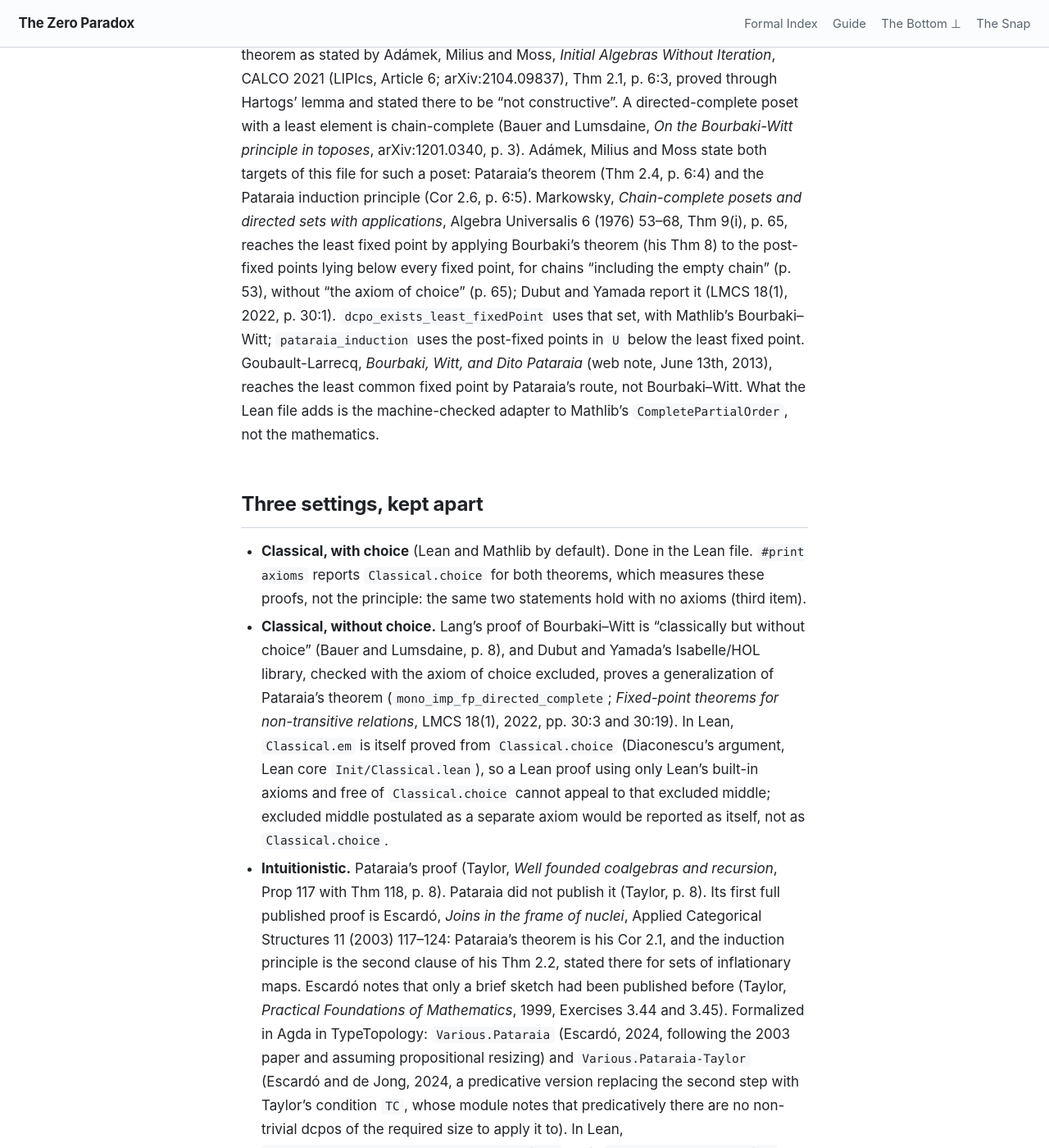
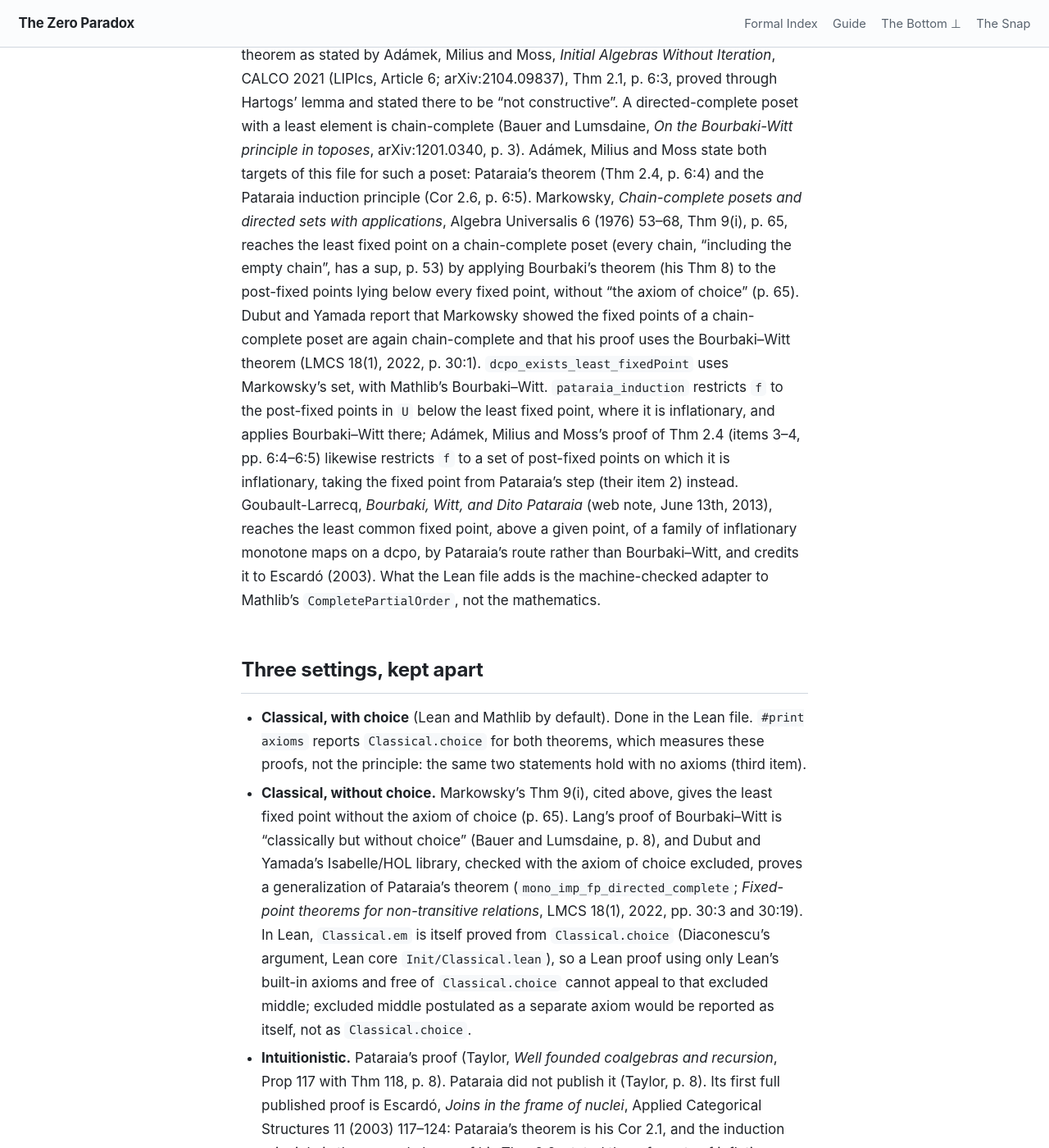
Before and after one commit to timbrigham/ZeroParadox, a Jekyll site: the page built from ZeroParadox/Order/PataraiaFromBourbakiWitt.md, in a window 1280 px wide and 1400 px high, scrolled down 384 px. Shown: the whole window at 82% size. Built offline with Jekyll 4.4.1, drawn with Linux system fonts in a browser that asks for light colours; our own code applies the rules of GitHub Pages for plain Markdown files.

Commit message:
Pataraia surfaces: scope the attributions the round-5 gates carried
PataraiaFromBourbakiWitt.md: Dubut and Yamada (LMCS 18(1) p. 30:1) are
quoted for what they report, that Markowsky showed the fixed points of a
chain-complete poset are chain-complete and that his proof uses
Bourbaki-Witt, not for Thm 9(i) (AR5-1, ED5-1, PA5-3, CE2-2). Markowsky's
"including the empty chain" now attaches to chain-completeness (CE2-3).
Goubault-Larrecq's least common fixed point carries his qualifiers: above a
given point, for a family of inflationary monotone maps, credited by him to
Escardo 2003 (AR5-2, ED5-3, PA5-2, CE2-3). The classical-without-choice
bullet cross-references Markowsky Thm 9(i), p. 65 (PA5-4). The
pataraia_induction route is set beside the proof of Adamek-Milius-Moss
Thm 2.4, items 3-4, which restricts to post-fixed points the same way
(PA5-6).

PataraiaChoiceFree.lean: the Formal Overview keeps Thm 2.2's
inflationary-maps scope (CE2-4); the converse example cites Markowsky
Thm 9(ii), p. 65 (CE2-5); the ordinal example comment no longer reads as
strict ("a may equal" epsilon zero), with an example exhibiting that case
(CE2-4). No comment states or implies a choice-free footprint for the
ordinal example, which carries Classical.choice.

Co-Authored-By: Claude Opus 5.5 (1M context) <noreply@anthropic.com>
Claude-Session: https://claude.ai/code/session_01M7PxaZmdYwacRczCRPuVWC

```diff
--- a/ZeroParadox/Order/PataraiaFromBourbakiWitt.md
+++ b/ZeroParadox/Order/PataraiaFromBourbakiWitt.md
@@ -13,12 +13,18 @@ Lumsdaine, *On the Bourbaki-Witt principle in toposes*, arXiv:1201.0340, p. 3).
 Moss state both targets of this file for such a poset: Pataraia's theorem (Thm 2.4, p. 6:4) and
 the Pataraia induction principle (Cor 2.6, p. 6:5). Markowsky, *Chain-complete posets and directed
 sets with applications*, Algebra Universalis 6 (1976) 53–68, Thm 9(i), p. 65, reaches the least
-fixed point by applying Bourbaki's theorem (his Thm 8) to the post-fixed points lying below every
-fixed point, for chains "including the empty chain" (p. 53), without "the axiom of choice" (p. 65);
-Dubut and Yamada report it (LMCS 18(1), 2022, p. 30:1). `dcpo_exists_least_fixedPoint` uses that
-set, with Mathlib's Bourbaki–Witt; `pataraia_induction` uses the post-fixed points in `U` below the
-least fixed point. Goubault-Larrecq, *Bourbaki, Witt, and Dito Pataraia* (web note, June 13th,
-2013), reaches the least common fixed point by Pataraia's route, not Bourbaki–Witt. What the Lean
+fixed point on a chain-complete poset (every chain, "including the empty chain", has a sup, p. 53)
+by applying Bourbaki's theorem (his Thm 8) to the post-fixed points lying below every fixed point,
+without "the axiom of choice" (p. 65). Dubut and Yamada report that Markowsky showed the fixed
+points of a chain-complete poset are again chain-complete and that his proof uses the Bourbaki–Witt
+theorem (LMCS 18(1), 2022, p. 30:1). `dcpo_exists_least_fixedPoint` uses Markowsky's set, with
+Mathlib's Bourbaki–Witt. `pataraia_induction` restricts `f` to the post-fixed points in `U` below
+the least fixed point, where it is inflationary, and applies Bourbaki–Witt there; Adámek, Milius and
+Moss's proof of Thm 2.4 (items 3–4, pp. 6:4–6:5) likewise restricts `f` to a set of post-fixed
+points on which it is inflationary, taking the fixed point from Pataraia's step (their item 2)
+instead. Goubault-Larrecq, *Bourbaki, Witt, and Dito Pataraia* (web note, June 13th, 2013), reaches
+the least common fixed point, above a given point, of a family of inflationary monotone maps on a
+dcpo, by Pataraia's route rather than Bourbaki–Witt, and credits it to Escardó (2003). What the Lean
 file adds is the machine-checked adapter to Mathlib's `CompletePartialOrder`, not the mathematics.
 
 ## Three settings, kept apart
@@ -26,7 +32,8 @@ file adds is the machine-checked adapter to Mathlib's `CompletePartialOrder`, no
 - **Classical, with choice** (Lean and Mathlib by default). Done in the Lean file. `#print axioms`
   reports `Classical.choice` for both theorems, which measures these proofs, not the principle:
   the same two statements hold with no axioms (third item).
-- **Classical, without choice.** Lang's proof of Bourbaki–Witt is "classically but without choice"
+- **Classical, without choice.** Markowsky's Thm 9(i), cited above, gives the least fixed point
+  without the axiom of choice (p. 65). Lang's proof of Bourbaki–Witt is "classically but without choice"
   (Bauer and Lumsdaine, p. 8), and Dubut and Yamada's Isabelle/HOL library, checked with the axiom
   of choice excluded, proves a generalization of Pataraia's theorem
   (`mono_imp_fp_directed_complete`; *Fixed-point theorems for non-transitive relations*, LMCS
```
Also changed, not shown: 1 other file.
